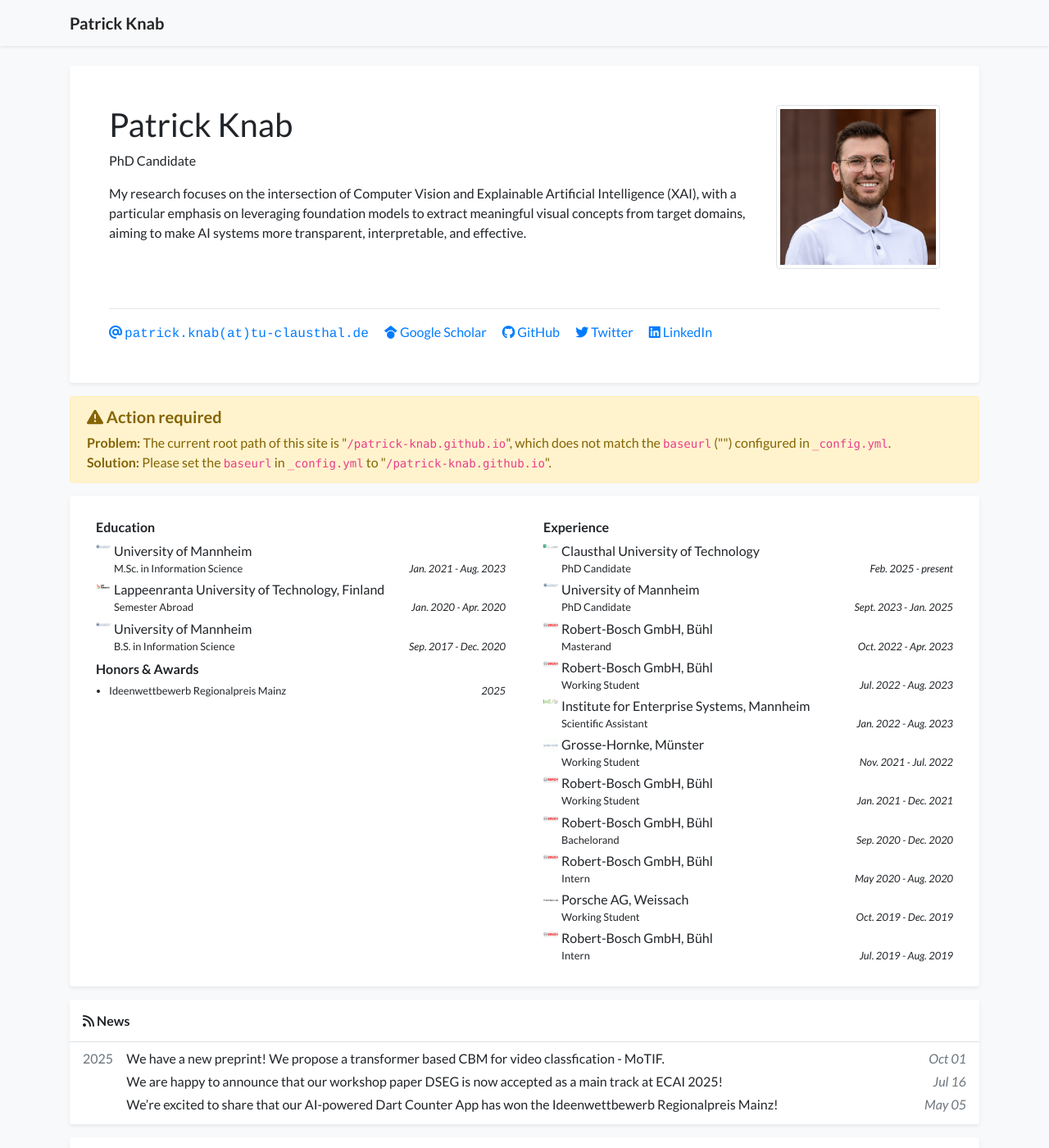
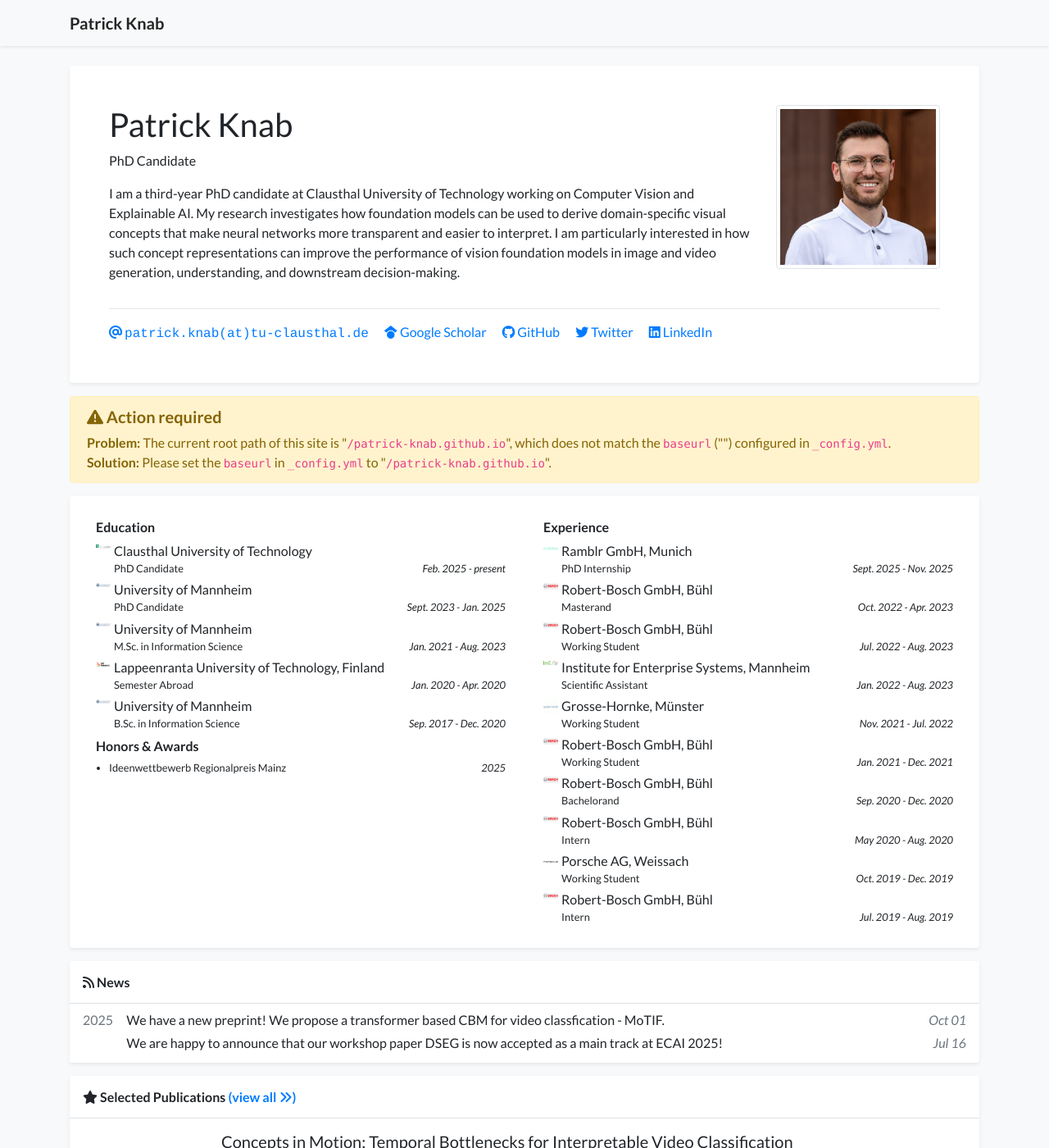
Before and after one commit to patrick-knab/patrick-knab.github.io, a Jekyll site: the page built from index.html, in a window 1280 px wide and 1400 px high. Shown: the whole window at 82% size. Built offline with Jekyll 4.4.1, drawn with Linux system fonts in a browser that asks for light colours; nearby versions of some CDN libraries; a style sheet for code colours, icons or effects is not loaded.

Commit message:
Updates for internship

```diff
--- a/_data/profile.yml
+++ b/_data/profile.yml
@@ -19,13 +19,21 @@ linkedin: patrick-knab-4396261b4
 short_bio_text_justify: false
 short_bio: >-
   <p>
-    My research focuses on the intersection of Computer Vision and Explainable Artificial Intelligence (XAI), with a particular emphasis on leveraging foundation models to extract meaningful visual concepts from target domains, aiming to make AI systems more transparent, interpretable, and effective.
+    I am a third-year PhD candidate at Clausthal University of Technology working on Computer Vision and Explainable AI. My research investigates how foundation models can be used to derive domain-specific visual concepts that make neural networks more transparent and easier to interpret. I am particularly interested in how such concept representations can improve the performance of vision foundation models in image and video generation, understanding, and downstream decision-making.
   </p>
 
 
 portrait_url: /assets/images/photos/me.jpg
 
 education:
+  - name: Clausthal University of Technology
+    logo: /assets/images/badges/tuc.png
+    position: PhD Candidate
+    date: Feb. 2025 - present
+  - name: University of Mannheim
+    logo: /assets/images/badges/mannheim.png
+    position: PhD Candidate
+    date: Sept. 2023 - Jan. 2025
   - name: University of Mannheim
     logo: /assets/images/badges/mannheim.png
     position: M.Sc. in Information Science
@@ -37,18 +45,15 @@ education:
     date: Jan. 2020 - Apr. 2020
   - name: University of Mannheim
     logo: /assets/images/badges/mannheim.png
-    position: B.S. in Information Science
+    position: B.Sc. in Information Science
     date: Sep. 2017 - Dec. 2020
 
 experience:
-  - name: Clausthal University of Technology
-    logo: /assets/images/badges/tuc.png
-    position: PhD Candidate
-    date: Feb. 2025 - present
-  - name: University of Mannheim
-    logo: /assets/images/badges/mannheim.png
-    position: PhD Candidate
-    date: Sept. 2023 - Jan. 2025
+
+  - name: Ramblr GmbH, Munich
+    logo: /assets/images/badges/ramblr.png
+    position: PhD Internship
+    date: Sept. 2025 - Nov. 2025
   - name: Robert-Bosch GmbH, Bühl
     logo: /assets/images/badges/bosch.png
     position: Masterand
```
Also changed, not shown: assets/images/badges/ramblr.png (added), old_news/Darts.md (renamed from _news/Darts.md).
